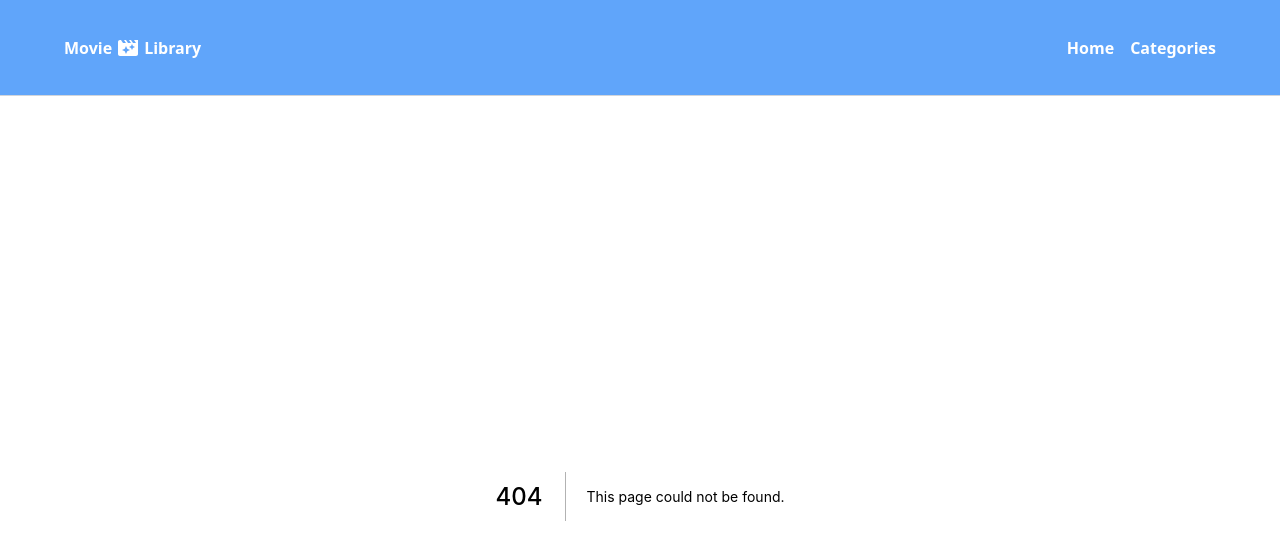
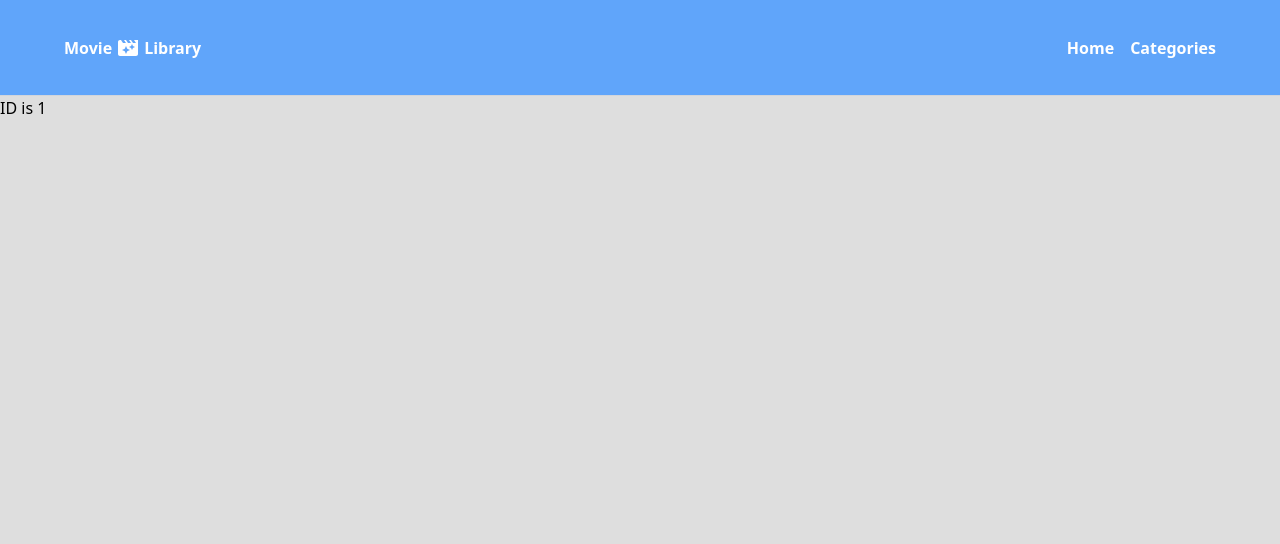
Before and after one commit to frozenfangkb/movie_library, a Next.js app: page /movie_detail/1 in a window 1280 px wide. Before the commit this address had no page. Shown: the top 544 px of the page. Built offline with nearby package versions, Linux system fonts and the light colour scheme.

Commit message:
Work in progress

```diff
--- a/package.json
+++ b/package.json
@@ -12,11 +12,14 @@
     "@emotion/react": "^11.10.0",
     "@emotion/styled": "^11.10.0",
     "@mui/icons-material": "^5.8.4",
+    "@reduxjs/toolkit": "^1.8.3",
     "@types/axios": "^0.14.0",
+    "@types/react-redux": "^7.1.24",
     "axios": "^0.27.2",
     "next": "12.2.3",
     "react": "18.2.0",
-    "react-dom": "18.2.0"
+    "react-dom": "18.2.0",
+    "react-redux": "^8.0.2"
   },
   "devDependencies": {
     "@types/node": "18.6.3",
--- a/pages/_app.tsx
+++ b/pages/_app.tsx
@@ -1,13 +1,17 @@
 import "../styles/globals.css";
 import type { AppProps } from "next/app";
 import { Navbar } from "../components/Navbar";
+import { Provider } from "react-redux";
+import store from "../store";
 
 function MyApp({ Component, pageProps }: AppProps) {
   return (
-    <div>
-      <Navbar />
-      <Component {...pageProps} />
-    </div>
+    <Provider store={store}>
+      <div>
+        <Navbar />
+        <Component {...pageProps} />
+      </div>
+    </Provider>
   );
 }
 
--- /dev/null
+++ b/pages/movie_detail/[id].tsx
@@ -0,0 +1,11 @@
+import { useRouter } from "next/router";
+import React from "react";
+
+const MovieDetail: React.FC = () => {
+  const router = useRouter();
+  const { id } = router.query;
+
+  return <div>ID is {id}</div>;
+};
+
+export default MovieDetail;
--- /dev/null
+++ b/store/hooks.ts
@@ -0,0 +1,5 @@
+import { AppDispatch, RootState } from "./index";
+import { TypedUseSelectorHook, useDispatch, useSelector } from "react-redux";
+
+export const useAppDispatch: () => AppDispatch = useDispatch;
+export const useAppSelector: TypedUseSelectorHook<RootState> = useSelector;
--- /dev/null
+++ b/store/index.ts
@@ -0,0 +1,10 @@
+import { configureStore } from "@reduxjs/toolkit";
+
+const store = configureStore({
+  reducer: {},
+});
+
+export type RootState = ReturnType<typeof store.getState>;
+export type AppDispatch = typeof store.dispatch;
+
+export default store;
```
Also changed, not shown: store/slices/movieSlice.ts (added, +18 -0 lines), 1 other file (tests, documents, lock files or other folders).
